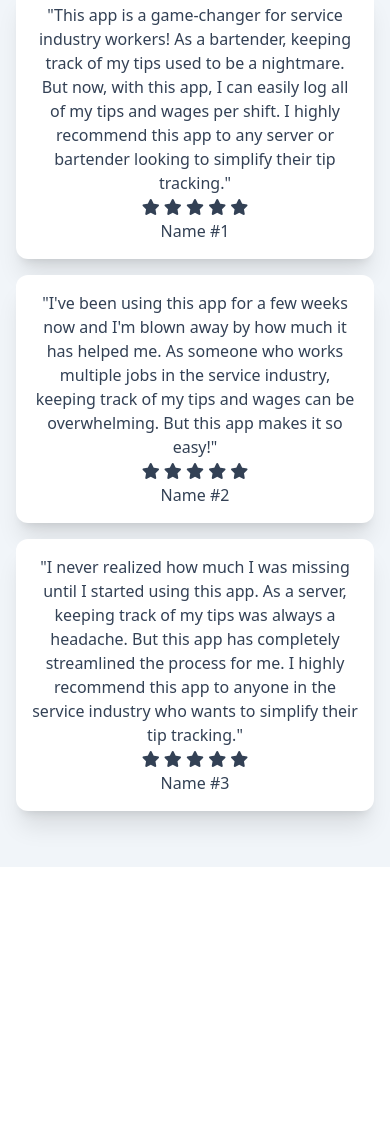
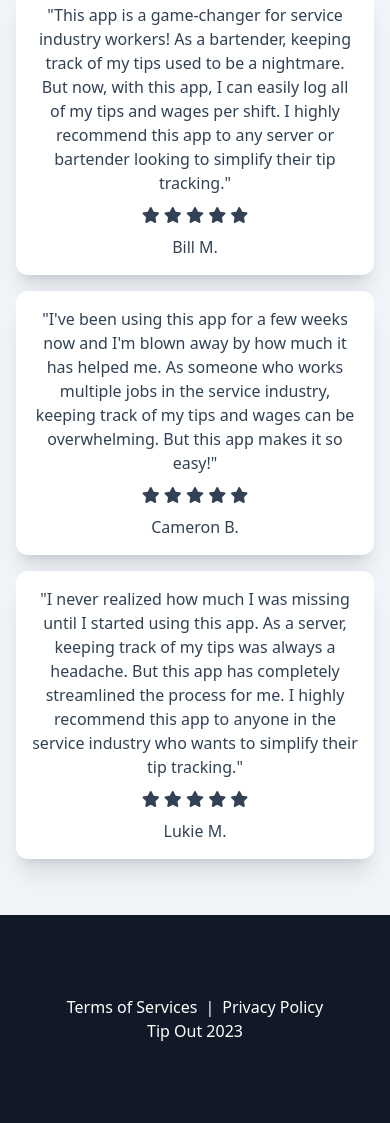
Before and after one commit to ryan-spencer1220/tipout-landing-page, a website: page src/index.html in a window 390 px wide. Shown: the part 851-1974 px from the top of the page. Before the commit the page ends 1718 px from the top, so only its background shows below. Drawn offline with Linux system fonts and the light colour scheme.

Commit message:
complete mobile version of page

```diff
--- a/src/index.html
+++ b/src/index.html
@@ -50,12 +50,14 @@
             I highly recommend this app to any server or bartender looking to
             simplify their tip tracking."
           </p>
+          <div class="py-2">
             <i class="fa-solid fa-star"></i>
             <i class="fa-solid fa-star"></i>
             <i class="fa-solid fa-star"></i>
             <i class="fa-solid fa-star"></i>
             <i class="fa-solid fa-star"></i>
-          <p>Name #1</p>
+          </div>
+          <p>Bill M.</p>
         </div>
         <div class="bg-white p-4 m-4 rounded-xl shadow-xl">
           <p>
@@ -64,12 +66,14 @@
             service industry, keeping track of my tips and wages can be
             overwhelming. But this app makes it so easy!"
           </p>
+          <div class="py-2">
             <i class="fa-solid fa-star"></i>
             <i class="fa-solid fa-star"></i>
             <i class="fa-solid fa-star"></i>
             <i class="fa-solid fa-star"></i>
             <i class="fa-solid fa-star"></i>
-          <p>Name #2</p>
+          </div>
+          <p>Cameron B.</p>
         </div>
         <div class="bg-white p-4 m-4 rounded-xl shadow-xl">
           <p>
@@ -79,14 +83,26 @@
             recommend this app to anyone in the service industry who wants to
             simplify their tip tracking."
           </p>
+          <div class="py-2">
             <i class="fa-solid fa-star"></i>
             <i class="fa-solid fa-star"></i>
             <i class="fa-solid fa-star"></i>
             <i class="fa-solid fa-star"></i>
             <i class="fa-solid fa-star"></i>
-          <p>Name #3</p>
+          </div>
+          <p>Lukie M.</p>
         </div>
       </section>
+      <footer
+        class="bg-gray-900 text-white py-20 grid grid-rows-2 text-center justify-center"
+      >
+        <div class="flex text-center">
+          <a href="/">Terms of Services</a>
+          <p class="px-2">|</p>
+          <a href="/">Privacy Policy</a>
+        </div>
+        <p>Tip Out 2023</p>
+      </footer>
     </main>
   </body>
 </html>
```
Also changed, not shown: styles/output.css. Lines whose indentation alone changed are shown as unchanged.
